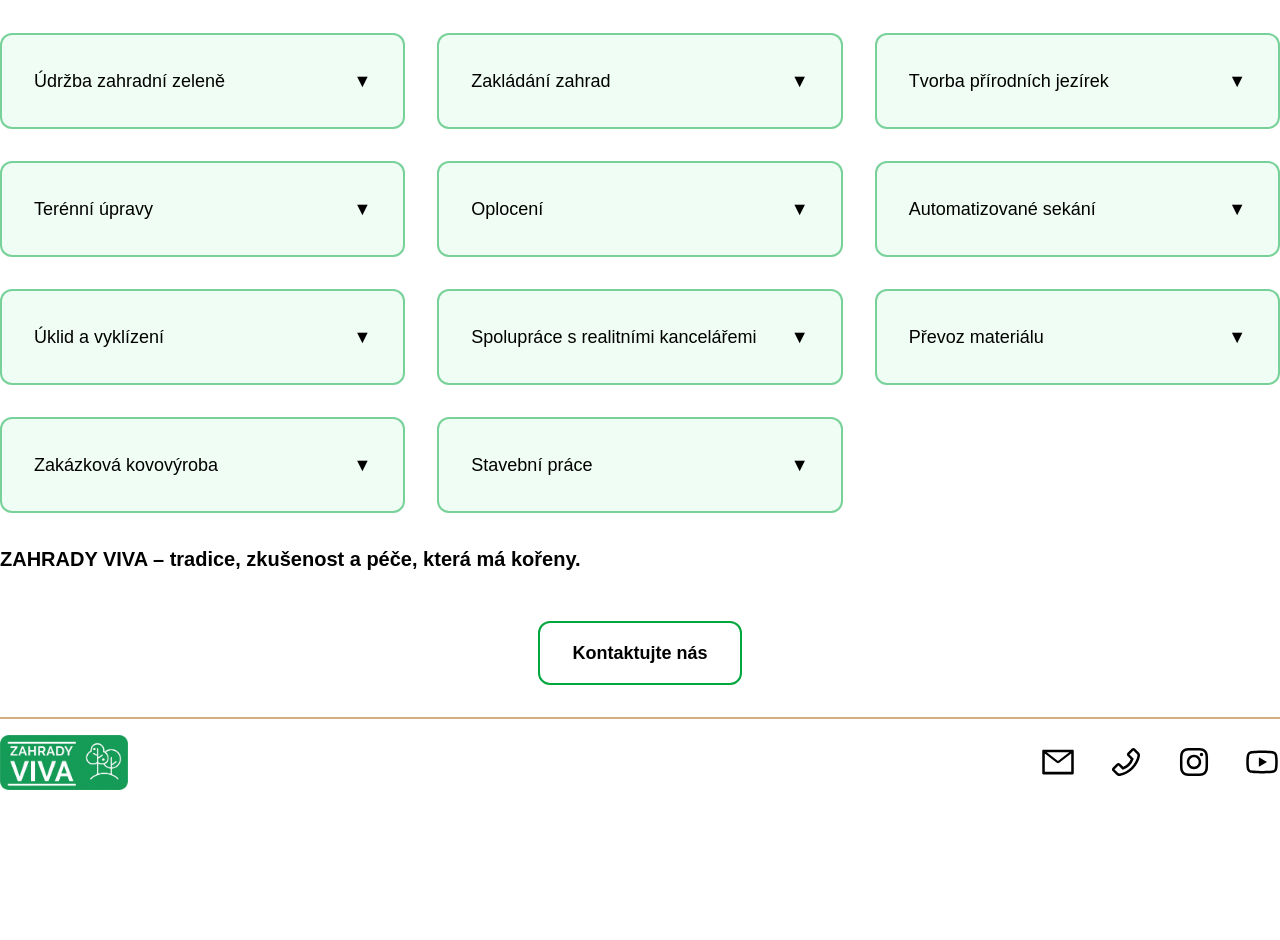
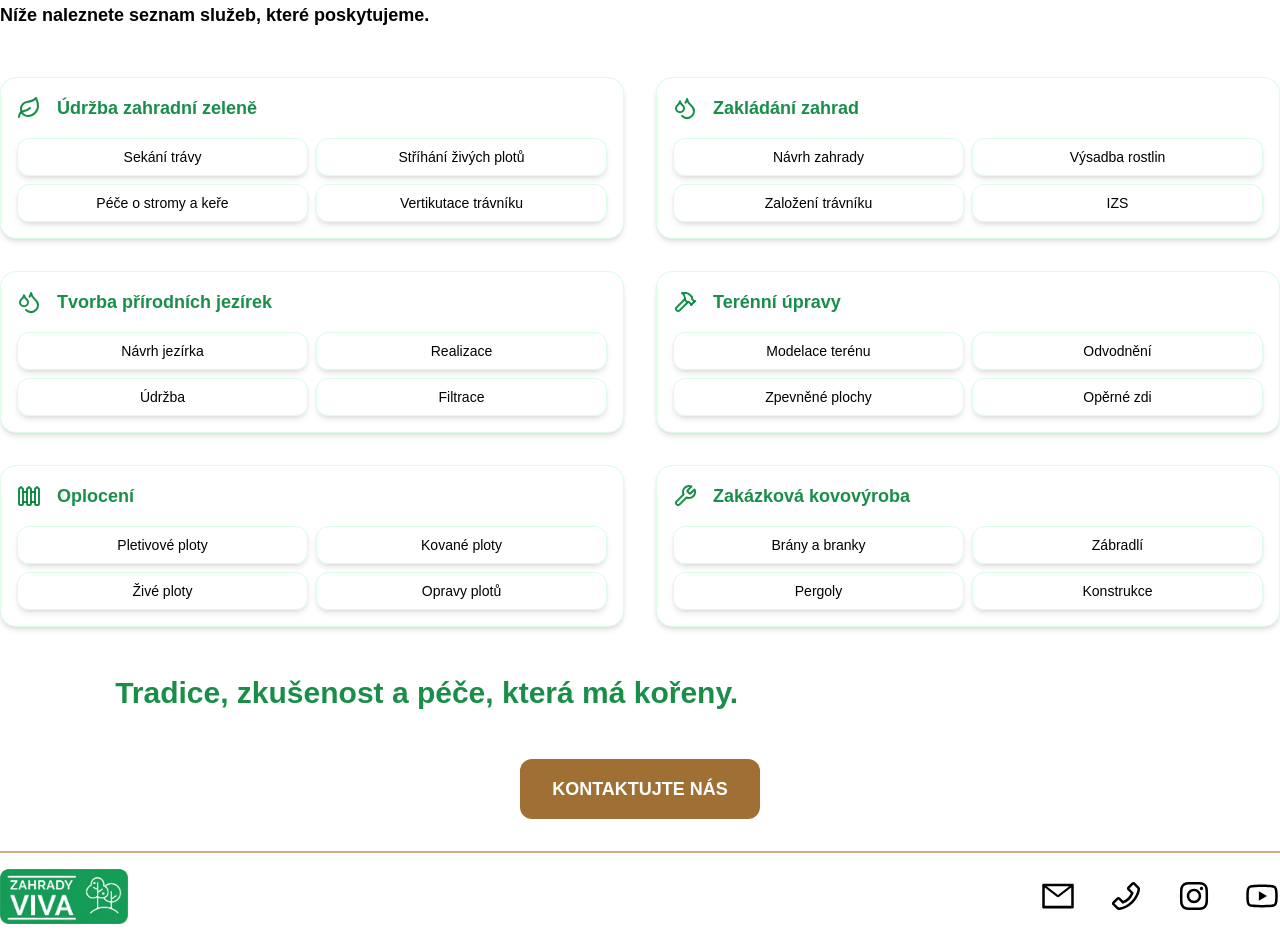
Before and after one commit to HonzaPenicka/viva-garden, a Next.js app: page /services in a window 1280 px wide. Shown: the part 920-1860 px from the top of the page. Before the commit the page ends 1726 px from the top, so only its background shows below. Built offline with nearby package versions, Linux system fonts and the light colour scheme.

Commit message:
edit design

```diff
--- a/src/components/button.tsx
+++ b/src/components/button.tsx
@@ -1,9 +1,18 @@
-export const Button = () => {
+import Link from "next/link";
+
+interface ButtonProps {
+  className?: string;
+}
+
+export const Button = ({ className = "" }: ButtonProps) => {
   return (
     <div className="flex justify-center">
-      <button className="p-4 md:px-8 md:text-lg rounded-xl border-green-600 font-bold my-4 border-2 hover:border-yellow-700/50 hover:bg-green-600/50 hover:text-white/100 action:border-yellow-700 action:bg-green-600 action:text-white transition delay-50 duration-300">
+      <Link
+        href="/contact"
+        className={`p-4 md:px-8 text-lg text-white rounded-xl uppercase font-bold bg-yellow-800/80 hover:border-yellow-700/50 hover:bg-green-600/50 hover:text-white/100 action:border-yellow-700 action:bg-green-600 action:text-white transition delay-50 duration-300 ${className}`}
+      >
         Kontaktujte nás
-      </button>
+      </Link>
     </div>
   );
 };
--- a/src/pages/about.tsx
+++ b/src/pages/about.tsx
@@ -9,19 +9,21 @@ export default function About() {
     <>
       <Header />
 
-      <main className="grid gap-4 text-black p-4 pt-0 md:container md:mx-auto md:gap-8 md:px-0">
+      <main className="grid gap-4 text-black p-4 pt-0 md:container md:mx-auto md:gap-8 md:px-0 text-center">
         <div className="bg-[url('/img/garden-green.jpg')] grid gap-4 bg-cover bg-center -mx-4 md:mx-0 min-h-[400px] md:min-h-[700px]">
-          <div className="flex flex-col gap-8 justify-center">
-            <h1 className="text-5xl md:text-6xl font-bold px-4 text-white uppercase">
+          <div className="flex flex-col gap-8 justify-center text-white">
+            <h1 className="text-6xl md:text-7xl font-bold px-4 uppercase pt-8">
               O nás
             </h1>
+
+            <h2 className="text-xl font-semibold md:text-2xl md:w-2/3">
+              Rodinná tradice zakořeněná v praxi
+            </h2>
           </div>
         </div>
 
-        <h2 className="text-4xl font-bold uppercase">Zahrady ViVa</h2>
-
-        <h2 className="text-xl font-semibold md:text-2xl md:w-2/3">
-          Rodinná tradice zakořeněná v praxi
+        <h2 className="text-3xl md:text-4xl font-semibold md:w-2/3 mt-4">
+          Zahrady ViVa
         </h2>
 
         <p className="text-sm md:text-lg md:w-2/3 md:text-justify">
@@ -45,8 +47,8 @@ export default function About() {
           různého charakteru.
         </p>
 
-        <h2 className="text-lg md:text-xl font-semibold md:w-2/3">
-          Naše filozofie
+        <h2 className="text-3xl font-semibold md:w-2/3 md:text-4xl my-4">
+          Naše filozofie 🌳
         </h2>
 
         <p className="text-sm md:text-lg md:w-2/3 md:text-justify">
@@ -57,50 +59,49 @@ export default function About() {
           mnoho let.
         </p>
 
-        <h3 className="text-lg md:text-xl font-semibold md:w-2/3">
-          ZAHRADY VIVA – tradice, zkušenost a péče, která má kořeny.
+        <h3 className="text-2xl font-semibold  md:w-2/3 md:text-3xl mt-4 text-green-700/90">
+          Tradice, zkušenost a péče, která má kořeny.
         </h3>
 
-        <Button />
-
-        <h2 className="text-xl md:text-2xl font-semibold md:w-2/3">
+        <h2 className="text-3xl md:text-4xl font-semibold md:w-2/3 my-4">
           Naše vize a hodnoty
         </h2>
 
         <div className="grid gap-2">
-          <div className="flex gap-2 items-start">
-            <LuLeaf className="w-4 h-4 md:w-6 md:h-6 flex-shrink-0 text-green-600" />
-            <p className="flex-1 text-sm md:text-lg md:w-2/3 md:text-justify">
+          <div className="flex gap-4 items-start">
+            <LuLeaf className="w-6 h-6 md:w-6 md:h-6 flex-shrink-0 text-green-700/90" />
+            <p className="flex-1 text-sm md:text-lg md:w-2/3 text-justify">
               Komplexní přístup: Spojujeme zahradnickou odbornost s technickým
               know-how, abychom nabízeli ucelené a inovativní řešení pro každého
               zákazníka.
             </p>
           </div>
 
-          <div className="flex gap-2 items-start">
-            <LuLeaf className="w-4 h-4 md:w-6 md:h-6 flex-shrink-0 text-green-600" />
-            <p className="flex-1 text-sm md:text-lg md:w-2/3 md:text-justify">
+          <div className="flex gap-4 items-start">
+            <LuLeaf className="w-6 h-6 md:w-6 md:h-6 flex-shrink-0 text-green-700/90" />
+            <p className="flex-1 text-sm md:text-lg md:w-2/3 text-justify">
               Kvalita a preciznost: Každý projekt realizujeme s důrazem na
               detail, dlouhodobou udržitelnost a individuální potřeby klientů.
             </p>
           </div>
 
-          <div className="flex gap-2 items-start">
-            <LuLeaf className="w-4 h-4 md:w-6 md:h-6 flex-shrink-0 text-green-600" />
-            <p className="flex-1 text-sm md:text-lg md:w-2/3 md:text-justify">
+          <div className="flex gap-4 items-start">
+            <LuLeaf className="w-6 h-6 md:w-6 md:h-6 flex-shrink-0 text-green-700/90" />
+            <p className="flex-1 text-sm md:text-lg md:w-2/3 text-justify">
               Osobní přístup: Jako rodinná firma klademe důraz na férové
               jednání, otevřenou komunikaci a vzájemnou důvěru.
             </p>
           </div>
 
-          <div className="flex gap-2 items-start">
-            <LuLeaf className="w-4 h-4 md:w-6 md:h-6 flex-shrink-0 text-green-600" />
-            <p className="flex-1 text-sm md:text-lg md:w-2/3 md:text-justify">
+          <div className="flex gap-4 items-start">
+            <LuLeaf className="w-6 h-6 md:w-6 md:h-6 flex-shrink-0 text-green-700/90" />
+            <p className="flex-1 text-sm md:text-lg md:w-2/3 text-justify">
               Inspirace ze zahraničí: Naše zkušenosti z Česka i Švýcarska nám
               umožňují přinášet moderní trendy a efektivní řešení.
             </p>
           </div>
         </div>
+        <Button className="my-4" />
       </main>
 
       <Footer />
--- a/src/pages/contact.tsx
+++ b/src/pages/contact.tsx
@@ -3,24 +3,21 @@ import { Footer } from "@/components/footer";
 
 import { ContactForm } from "@/components/contact-form";
 import Link from "next/link";
+import { LuMail, LuMapPin, LuPhone } from "react-icons/lu";
 
 export default function Contact() {
   return (
     <>
       <Header />
 
-      <main className="grid gap-4 text-black p-4 pt-0 md:container md:mx-auto md:px-0 md:gap-8">
+      <main className="grid gap-4 text-black p-4 pt-0 md:container md:mx-auto md:px-0 md:gap-8 text-center">
         <div className="bg-[url('/img/garden-green.jpg')] grid gap-4 bg-cover bg-center -mx-4 md:mx-0 min-h-[400px] md:min-h-[700px]">
           <div className="flex flex-col gap-8 justify-center">
-            <h1 className="text-5xl md:text-6xl font-bold px-4 text-white uppercase">
-              Kontaktujte <br /> nás
+            <h1 className="text-6xl md:text-7xl font-bold px-4 text-white uppercase pt-8">
+              Kontakt
             </h1>
           </div>
         </div>
-
-        <h3 className="text-lg font-semibold md:text-xl md:text-justify">
-          ZAHRADY VIVA – tradice, zkušenost a péče, která má kořeny.
-        </h3>
 
         <p className="text-sm md:text-lg md:text-justify">
           Pokud Vás zajímá více informací nebo si chcete domluvit schůzku,
@@ -33,25 +30,36 @@ export default function Contact() {
           kontaktovat na uvedených kontaktech.
         </p>
 
-        <div className="grid gap-4 md:text-xl md:text-justify">
-          <div className="flex gap-2">
-            <p className="font-semibold">E-mail:</p>
+        <div className="grid gap-4 md:text-xl md:text-justify border rounded-xl p-4 my-4 bg-green-50 shadow-md border-green-100 hover:shadow-lg">
+          <h3 className="text-2xl font-semibold text-left md:w-2/3 md:text-3xl text-green-700/90">
+            Kontaktní informace
+          </h3>
+
+          <div className="flex gap-4">
+            <LuMail className="text-green-700/80 w-6 h-6" />
+
             <Link
               href="mailto:zahradyviva@gmail.com"
-              className="hover:font-bold hover:text-green-600"
+              className="hover:font-bold hover:text-green-700/90"
             >
               zahradyviva@gmail.com
             </Link>
           </div>
 
-          <div className="flex gap-2">
-            <p className="font-semibold">Mobilní telefon:</p>
+          <div className="flex gap-4">
+            <LuPhone className="text-green-700/90 w-6 h-6" />
+
             <Link
               href="tel:+420607037079"
-              className="hover:font-bold hover:text-green-600"
+              className="hover:font-bold hover:text-green-700/90"
             >
               +420 607 037 079
             </Link>
+          </div>
+
+          <div className="flex gap-4">
+            <LuMapPin className="text-green-700/90 w-6 h-6" />
+            <p>Celá ČR</p>
           </div>
         </div>
 
--- a/src/pages/index.tsx
+++ b/src/pages/index.tsx
@@ -7,18 +7,24 @@ export default function Home() {
     <>
       <Header />
 
-      <main className="grid gap-4 text-black p-4 md:p-0 pt-0 md:container md:mx-auto md:gap-8">
+      <main className="grid gap-4 text-black p-4 md:p-0 pt-0 md:container md:mx-auto md:gap-8 text-center">
         <div className="bg-[url('/img/garden.jpg')] grid gap-4 bg-cover bg-bottom -mx-4 md:mx-0 min-h-[400px] md:min-h-[700px]">
-          <div className="flex flex-col gap-8 justify-center">
-            <h1 className="text-5xl md:text-6xl font-bold px-4 text-white uppercase">
+          <div className="flex flex-col gap-4 justify-center">
+            <h1 className="text-6xl md:text-7xl font-bold px-4 text-white uppercase pt-8">
               ZAHRADY <br />
               ViVa
             </h1>
           </div>
+          <h2 className="text-2xl md:text-2xl font-semibold md:w-2/3 text-white">
+            Rodinná tradice zakořeněná v praxi
+          </h2>
+          <div>
+            <Button />
+          </div>
         </div>
 
-        <h2 className="text-xl md:text-2xl font-semibold md:w-2/3">
-          Rodinná tradice zakořeněná v praxi
+        <h2 className="text-3xl md:text-4xl font-semibold md:w-2/3 mt-4">
+          Kdo jsme?
         </h2>
 
         <p className="text-sm md:w-2/3 md:text-lg">
@@ -42,8 +48,8 @@ export default function Home() {
           různého charakteru.
         </p>
 
-        <h2 className="text-xl font-semibold md:w-2/3 md:text-2xl">
-          Naše filozofie
+        <h2 className="text-3xl font-semibold md:w-2/3 md:text-4xl my-4">
+          Naše filozofie 🌳
         </h2>
 
         <p className="text-sm md:w-2/3 md:text-lg">
@@ -54,11 +60,11 @@ export default function Home() {
           mnoho let.
         </p>
 
-        <h3 className="text-lg font-semibold  md:w-2/3 md:text-xl">
-          ZAHRADY VIVA – tradice, zkušenost a péče, která má kořeny.
+        <h3 className="text-2xl font-semibold  md:w-2/3 md:text-3xl mt-4 text-green-700/90">
+          Tradice, zkušenost a péče, která má kořeny.
         </h3>
 
-        <Button />
+        <Button className="mb-4" />
       </main>
 
       <Footer />
--- a/src/pages/services.tsx
+++ b/src/pages/services.tsx
@@ -4,69 +4,52 @@ import { Footer } from "@/components/footer";
 import { useState } from "react";
 import { Button } from "@/components/button";
 
-const servicesData = {
-  "Údržba zahradní zeleně": [
+import {
+  LuLeaf,
+  LuHammer,
+  LuFence,
+  LuDroplets,
+  LuWrench,
+} from "react-icons/lu";
+import Link from "next/link";
+
+const servicesData = [
+  {
+    icon: LuLeaf,
+    title: "Údržba zahradní zeleně",
+    items: [
       "Sekání trávy",
       "Stříhání živých plotů",
       "Péče o stromy a keře",
       "Vertikutace trávníku",
     ],
-  "Zakládání zahrad": [
-    "Návrh zahrady",
-    "Výsadba rostlin",
-    "Založení trávníku",
-    "Instalace závlahových systémů",
-  ],
-  "Tvorba přírodních jezírek": [
-    "Návrh jezírka",
-    "Realizace",
-    "Údržba",
-    "Filtrace",
-  ],
-  "Terénní úpravy": [
-    "Modelace terénu",
-    "Odvodnění",
-    "Zpevněné plochy",
-    "Schody a opěrné zdi",
-  ],
-  Oplocení: ["Pletivové ploty", "Kované ploty", "Živé ploty", "Opravy plotů"],
-  "Automatizované sekání": [
-    "Instalace robotických sekaček",
-    "Servis",
-    "Vymezení plochy",
-    "Optimalizace provozu",
-  ],
-  "Úklid a vyklízení": [
-    "Vyklízení zahrad",
-    "Odvoz bioodpadu",
-    "Čištění ploch",
-    "Zimní údržba",
-  ],
-  "Spolupráce s realitními kancelářemi": [
-    "Příprava nemovitosti",
-    "Údržba pozemků",
-    "Pravidelný servis",
-    "Konzultace",
-  ],
-  "Převoz materiálu": [
-    "Dovoz substrátu",
-    "Odvoz odpadu",
-    "Přeprava rostlin",
-    "Manipulace s těžkými břemeny",
-  ],
-  "Zakázková kovovýroba": [
-    "Brány a branky",
-    "Zábradlí",
-    "Pergoly",
-    "Kovové konstrukce",
-  ],
-  "Stavební práce": [
-    "Drobné stavební úpravy",
-    "Základové konstrukce",
-    "Dlažby a obrubníky",
-    "Zídky a tarasy",
-  ],
-};
+  },
+  {
+    icon: LuDroplets,
+    title: "Zakládání zahrad",
+    items: ["Návrh zahrady", "Výsadba rostlin", "Založení trávníku", "IZS"],
+  },
+  {
+    icon: LuDroplets,
+    title: "Tvorba přírodních jezírek",
+    items: ["Návrh jezírka", "Realizace", "Údržba", "Filtrace"],
+  },
+  {
+    icon: LuHammer,
+    title: "Terénní úpravy",
+    items: ["Modelace terénu", "Odvodnění", "Zpevněné plochy", "Opěrné zdi"],
+  },
+  {
+    icon: LuFence,
+    title: "Oplocení",
+    items: ["Pletivové ploty", "Kované ploty", "Živé ploty", "Opravy plotů"],
+  },
+  {
+    icon: LuWrench,
+    title: "Zakázková kovovýroba",
+    items: ["Brány a branky", "Zábradlí", "Pergoly", "Konstrukce"],
+  },
+];
 
 export default function Services() {
   const [openDropdown, setOpenDropdown] = useState<string | null>(null);
@@ -75,16 +58,16 @@ export default function Services() {
     <>
       <Header />
 
-      <main className="grid gap-4 text-black p-4 pt-0 md:container md:mx-auto md:px-0 md:gap-8">
-        <div className="bg-[url('/img/services.webp')] grid gap-4 bg-cover bg-top-left -mx-4 md:mx-0 min-h-[400px] md:min-h-[700px]">
+      <main className="grid gap-4 text-black p-4 pt-0 md:container md:mx-auto md:px-0 md:gap-8 text-center">
+        <div className="bg-[url('/img/services.webp')] text-white grid gap-4 bg-cover bg-top-left -mx-4 md:mx-0 min-h-[400px] md:min-h-[700px]">
           <div className="flex flex-col gap-8 justify-center">
-            <h1 className="text-5xl md:text-6xl font-bold px-4 text-white uppercase">
+            <h1 className="text-6xl md:text-7xl font-bold px-4 uppercase pt-8">
               Nabízené <br /> služby
             </h1>
           </div>
         </div>
 
-        <div className="text-sm pb-4 md:text-lg md:text-justify">
+        <div className="text-sm pb-4 md:text-lg md:text-justify mt-4 md:w-2/3">
           Zajišťujeme široké spektrum služeb zaměřených na realizaci, údržbu i
           technické zajištění zahrad a přilehlých prostor.
           <br />
@@ -94,48 +77,41 @@ export default function Services() {
           </p>
         </div>
 
-        <div className="grid gap-4 md:gap-8 md:grid-cols-3">
-          {Object.entries(servicesData).map(([service, options]) => (
-            <div key={service} className="relative">
+        <section className="grid gap-4 md:gap-8 md:grid-cols-2">
+          {servicesData.map(({ icon: Icon, title, items }) => (
             <div
-                className="text-sm md:text-lg text-left border-2 p-4 md:p-8 rounded-xl border-green-600/50 bg-green-50 hover:border-yellow-700/50 active:border-yellow-700/50 focus:border-yellow-700/50 cursor-pointer"
-                onClick={() =>
-                  setOpenDropdown(openDropdown === service ? null : service)
-                }
+              key={title}
+              className="p-4 rounded-2xl bg-white shadow-md border border-green-100 hover:shadow-lg hover:-translate-y-1 transition-all duration-300"
             >
-                <button className="w-full text-left flex justify-between items-center">
-                  {service}
-                  <span
-                    className={`transition-transform duration-200 ${
-                      openDropdown === service ? "rotate-180" : ""
-                    }`}
-                  >
-                    ▼
-                  </span>
-                </button>
+              <div className="flex items-center gap-4 mb-4">
+                <Icon className="text-green-700/90 w-6 h-6" />
+
+                <h3 className="text-lg font-semibold text-green-700/90">
+                  {title}
+                </h3>
               </div>
 
-              {openDropdown === service && (
-                <div className="absolute z-10 w-full mt-2 bg-yellow-50 border-2 border-green-600 rounded-xl text-sm md:text-lg">
-                  {options.map((option) => (
-                    <div
-                      key={option}
-                      className="p-2 px-4 md:px-8 hover:bg-green-50 cursor-pointer rounded-xl"
+              <div className="text-sm grid grid-cols-2 gap-2">
+                {items.map((item) => (
+                  <button key={item}>
+                    <Link
+                      href=""
+                      className="border p-2 rounded-xl shadow-md border-green-100 hover:shadow-lg hover:bg-green-600/20 w-full block text-center"
                     >
-                      {option}
+                      {item}
+                    </Link>
+                  </button>
+                ))}
+              </div>
             </div>
           ))}
-                </div>
-              )}
-            </div>
-          ))}
-        </div>
+        </section>
 
-        <h3 className="text-lg font-semibold md:text-xl md:text-justify">
-          ZAHRADY VIVA – tradice, zkušenost a péče, která má kořeny.
+        <h3 className="text-2xl font-semibold  md:w-2/3 md:text-3xl mt-4 text-green-700/90">
+          Tradice, zkušenost a péče, která má kořeny.
         </h3>
 
-        <Button />
+        <Button className="my-4" />
       </main>
 
       <Footer />
```
Also changed, not shown: src/components/contact-form.tsx (+15 -12 lines). Lines whose indentation alone changed are shown as unchanged.
